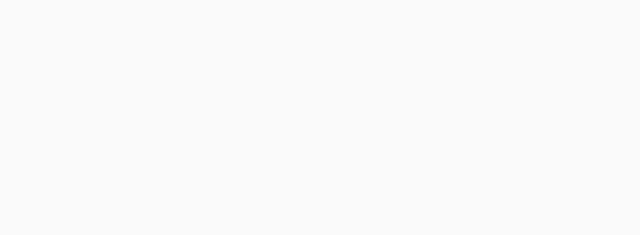
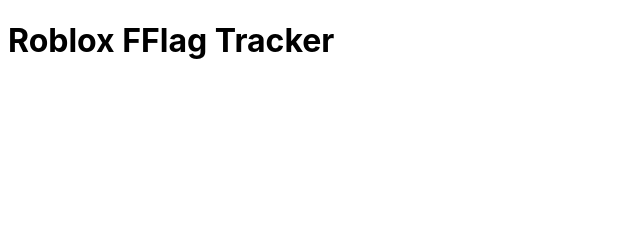
Before and after one commit to Z4rru/Roblox-fflag-tracker, a plain HTML site: page index.html in a window 1280 px wide. Shown: the whole page, without its empty margins (0-640 px from the left). Drawn offline with nearby package versions, Linux system fonts and the light colour scheme; some packages are replaced by stand-ins of ours; a script that the page names is missing.

Commit message:
Update index.html

```diff
--- a/index.html
+++ b/index.html
@@ -2,37 +2,31 @@
 <html lang="en">
 <head>
     <meta charset="UTF-8">
-  <meta http-equiv="X-UA-Compatible" content="IE=edge">
     <meta name="viewport" content="width=device-width, initial-scale=1.0">
     <title>Roblox FFlag Tracker</title>
-
-  <!-- Fonts -->
+    <!-- CSP meta for extra safety; allows 'self' only, no CDNs -->
+    <meta http-equiv="Content-Security-Policy" content="default-src 'self'; script-src 'self'; style-src 'self' 'unsafe-inline' https://fonts.googleapis.com; font-src https://fonts.gstatic.com;">
+    <!-- Fonts: Link directly, no preload unless you time it right -->
+    <link rel="preconnect" href="https://fonts.googleapis.com">
+    <link rel="preconnect" href="https://fonts.gstatic.com" crossorigin>
     <link href="https://fonts.googleapis.com/css2?family=Inter:wght@400;600;700&display=swap" rel="stylesheet">
-
-  <!-- Chart.js + Zoom Plugin (cdnjs, proper MIME types) -->
-  <script src="https://cdnjs.cloudflare.com/ajax/libs/Chart.js/4.4.1/chart.umd.min.js" integrity="sha512-J6U3zIYHCsw5hfMYu6f0PpQEZFTMvGVRjVrUv1H8C97yo6cs5dfHQL+Y36MULicJ8w2MJ28rZ+SRo9YnNSuk6g==" crossorigin="anonymous" referrerpolicy="no-referrer"></script>
-  <script src="https://cdnjs.cloudflare.com/ajax/libs/chartjs-plugin-zoom/2.0.1/chartjs-plugin-zoom.umd.min.js" integrity="sha512-xCqSk/hJk9QWAWPcjD0mHg6YV+tx13QbRvxQ2BfASOQ+8mPMOCHTYn5LLNqUNpkfcZOr+gJ93jbsp9Fi7sjXPA==" crossorigin="anonymous" referrerpolicy="no-referrer"></script>
-
-  <!-- Local App JS -->
-  <script src="assets/app.js" defer></script>
-
+    <!-- Your styles here, e.g., -->
     <style>
-    body {
-      font-family: 'Inter', sans-serif;
-      margin: 0;
-      padding: 0;
-      background: #fafafa;
-    }
-    #chartContainer {
-      width: 100%;
-      max-width: 900px;
-      margin: 40px auto;
-    }
+        body { font-family: 'Inter', sans-serif; }
+        #myChart { max-height: 400px; }
     </style>
 </head>
 <body>
-  <div id="chartContainer">
-    <canvas id="fflagChart"></canvas>
+    <h1>Roblox FFlag Tracker</h1>
+    <!-- Your FFlag content/table here, e.g., -->
+    <div id="fflags-container">
+        <!-- Dynamic FFlags load here via JS if needed -->
     </div>
+
+    <!-- Chart canvas -->
+    <canvas id="myChart"></canvas>
+
+    <!-- Load app.js last, after DOM -->
+    <script src="app.js" nonce="r4Nd0mN0Nc3"></script>
 </body>
 </html>
```
Lines whose indentation alone changed are shown as unchanged.
